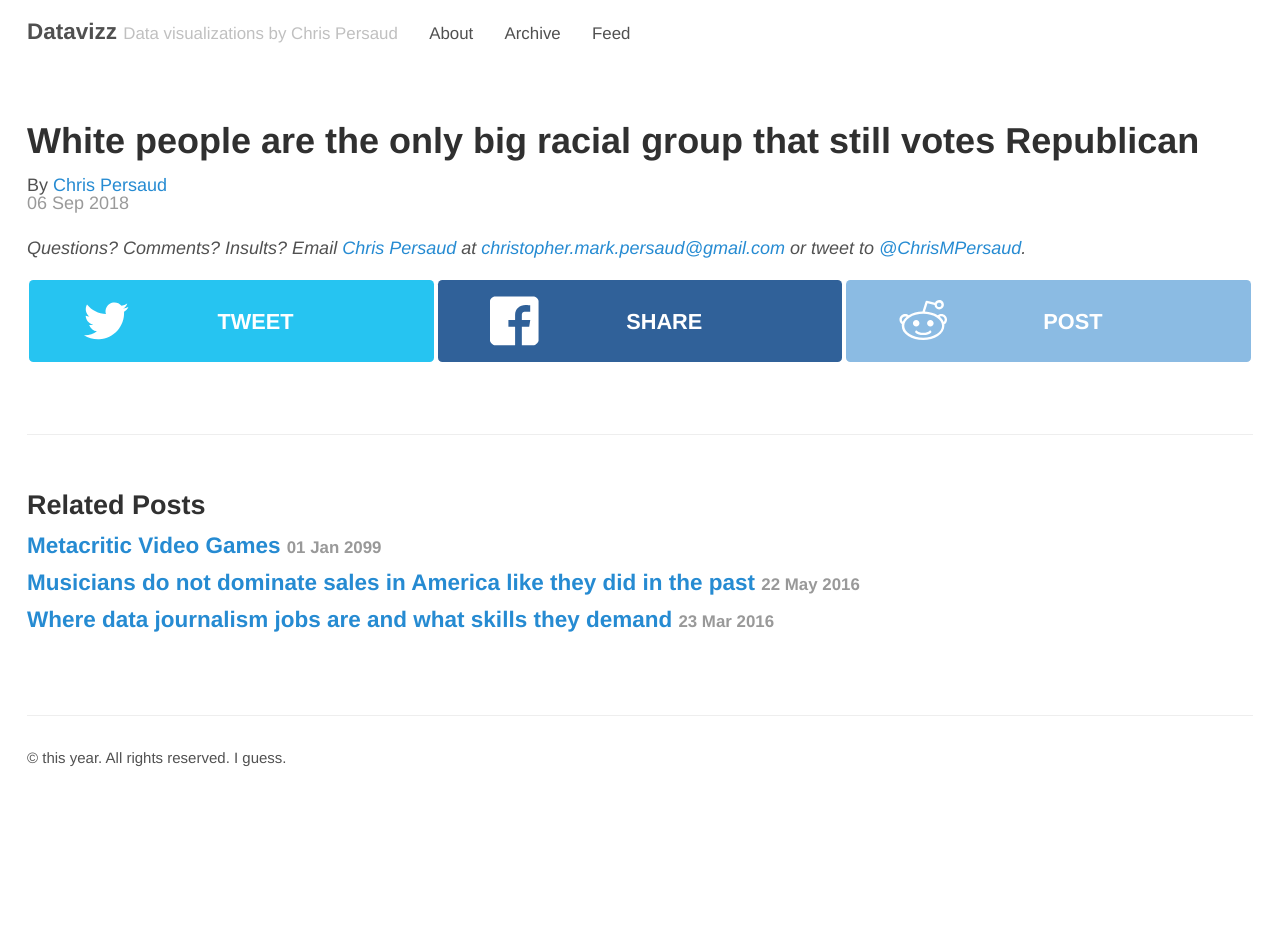
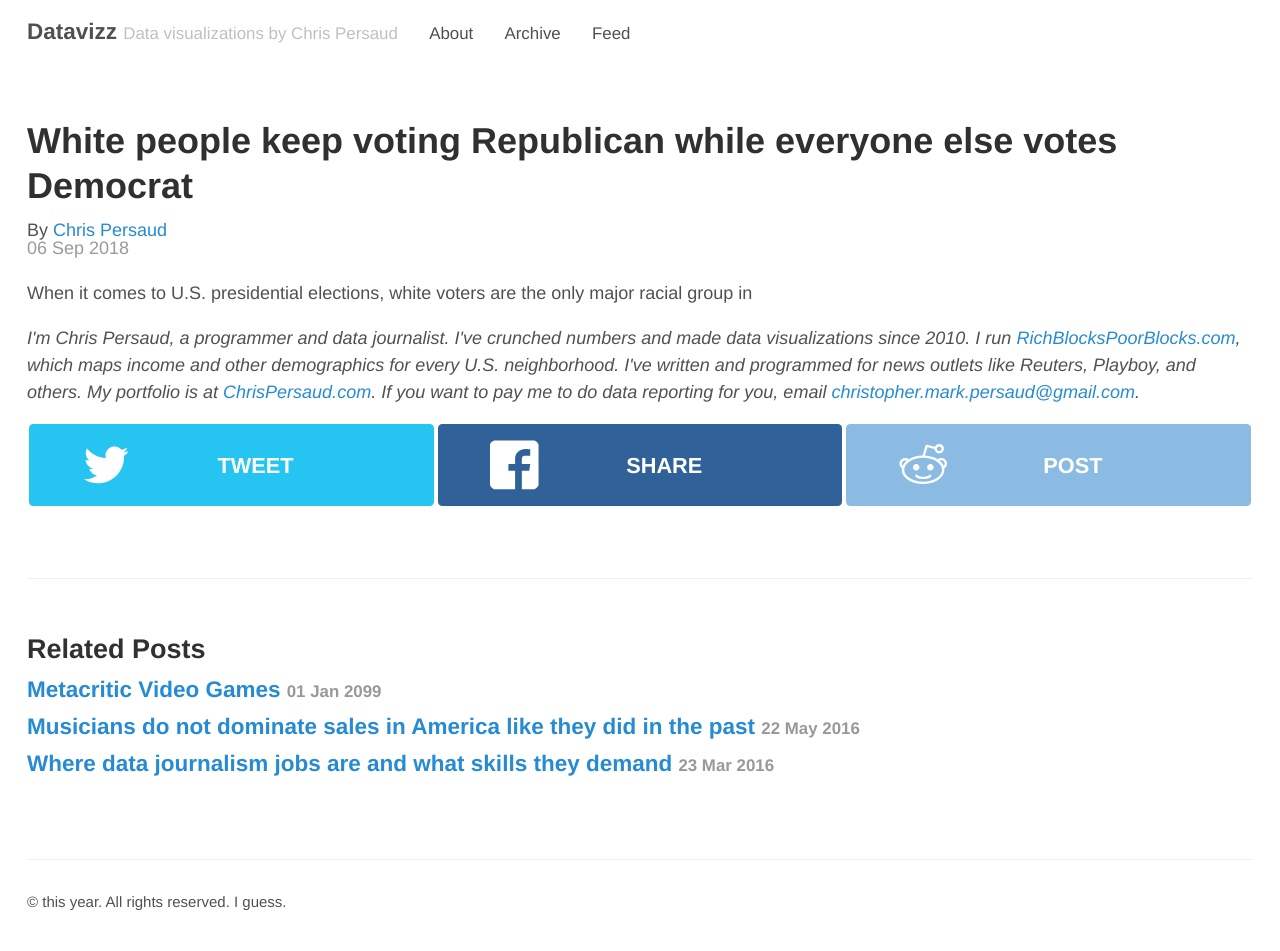
Before and after one commit to chrismp/chrismp.github.io, a Jekyll site: the page built from _posts/2018-09-06-whites-vote-republican.md, in a window 1280 px wide. Built offline with Jekyll 4.4.1, drawn with Linux system fonts in a browser that asks for light colours; nearby versions of some CDN libraries; before the commit the page ends 900 px from its top, so only the background shows below that.

Commit message:
Edit footers for posts

```diff
--- a/_includes/footer_contact_note.html
+++ b/_includes/footer_contact_note.html
@@ -1,3 +1,3 @@
 <p>
-	<i>Questions? Comments? Insults? Email <a href="{{ site.author.url }}" target="_blank">Chris Persaud</a> at <a href="mailto:{{ site.author.email }}">christopher.mark.persaud@gmail.com</a> or tweet to <a href="{{ site.author.twitter }}" target="_blank">@ChrisMPersaud</a>.</i>
+	<i>I'm Chris Persaud, a programmer and data journalist. I've crunched numbers and made data visualizations since 2010. I run <a href="http://richblockspoorblocks.com" target="_blank">RichBlocksPoorBlocks.com</a>, which maps income and other demographics for every U.S. neighborhood. I've written and programmed for news outlets like Reuters, Playboy, and others. My portfolio is at <a href="{{ site.author.url }}" target="_blank">ChrisPersaud.com</a>. If you want to pay me to do data reporting for you, email <a href="mailto:{{ site.author.email }}">christopher.mark.persaud@gmail.com</a>.</i>
 </p>
--- a/_posts/2018-09-06-whites-vote-republican.md
+++ b/_posts/2018-09-06-whites-vote-republican.md
@@ -1,10 +1,12 @@
 ---
 layout: post
-title: White people are the only big racial group that still votes Republican
+title: White people keep voting Republican while everyone else votes Democrat
 author: Chris Persaud
 ---
 
 <script src="https://pym.nprapps.org/pym.v1.js"></script>
+
+When it comes to U.S. presidential elections, white voters are the only major racial group in
 
 <div id="white"></div>
 <div id="white-non-college"></div>
```
